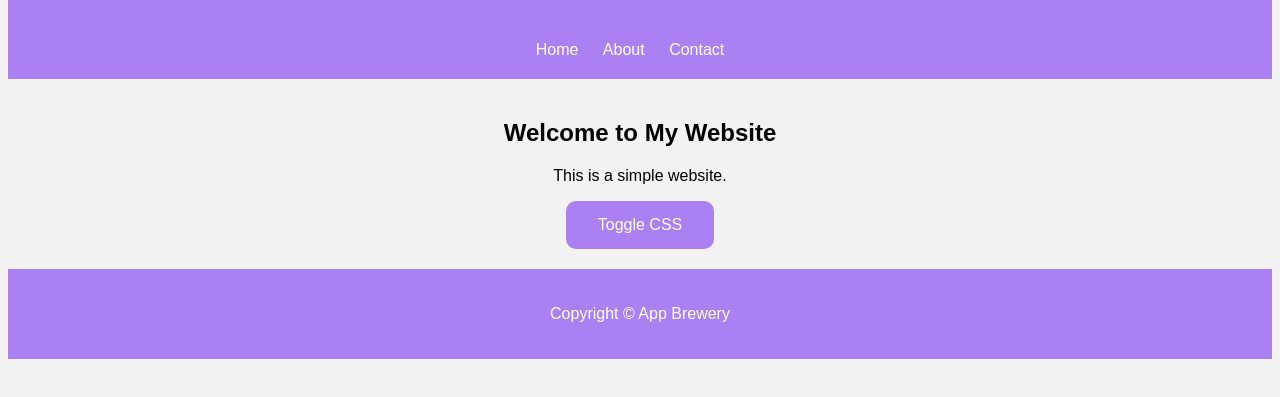
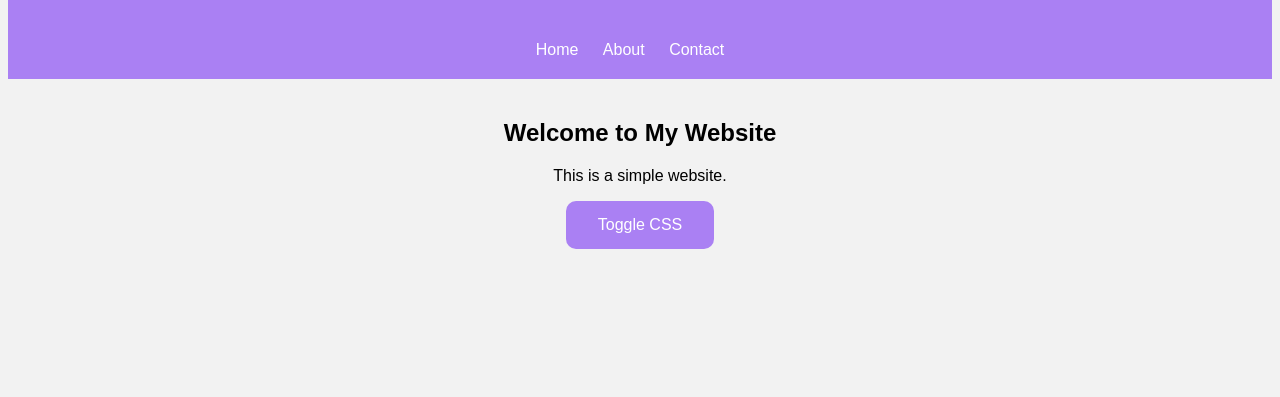
Before and after one commit to maybeHARSH/html-css, a plain HTML site: page divison.html in a window 1280 px wide. Shown: the part 107-504 px from the top of the page. Drawn offline with Linux system fonts and the light colour scheme.

Commit message:
Update divison.html

```diff
--- a/divison.html
+++ b/divison.html
@@ -23,9 +23,7 @@
     <button onclick="addCSS()" id="button">Toggle CSS</button>
 
   </main>
-  <footer>
-    <p>Copyright © App Brewery</p>
-  </footer>
+
   <script>
     let counter = 0
     function addCSS() {
```
